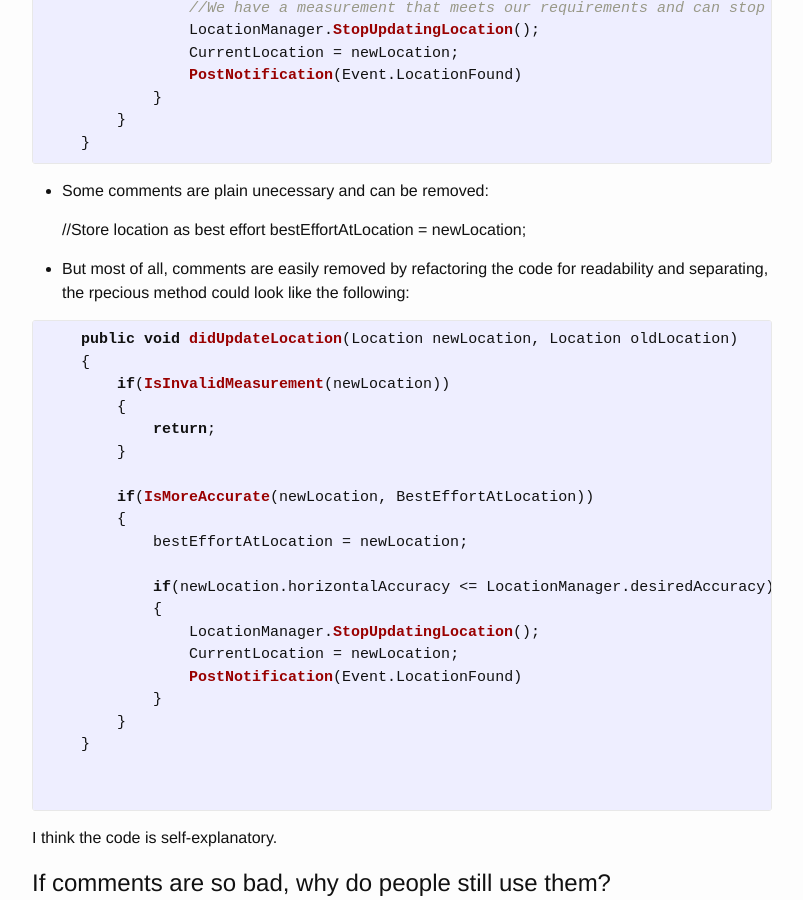
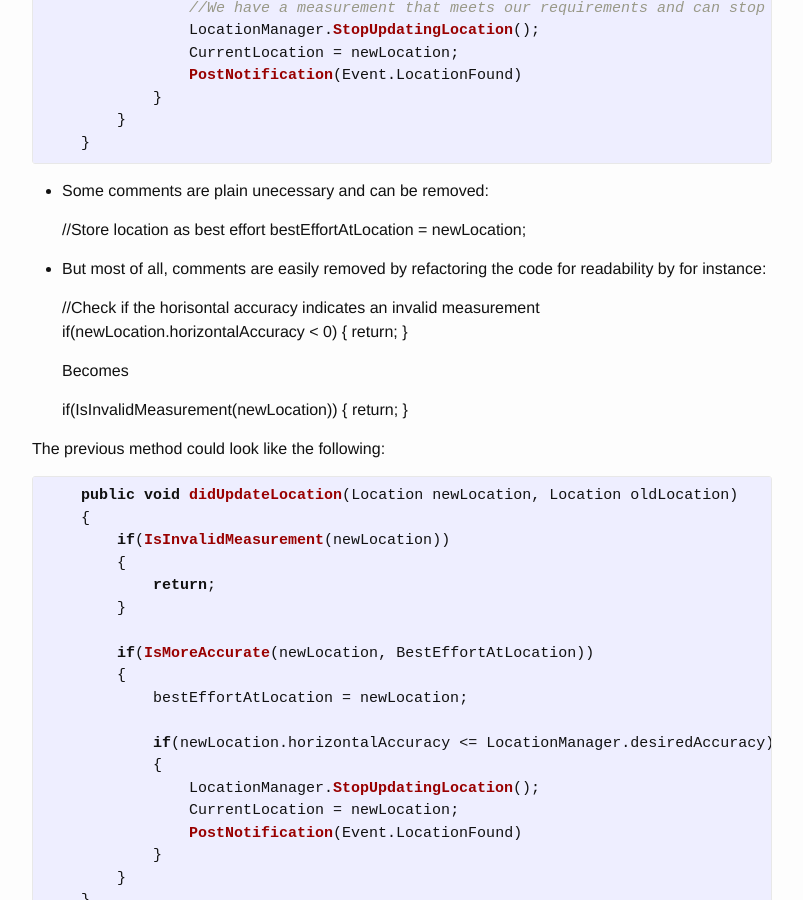
Before and after one commit to Oberheim/Oberheim.github.io, a Jekyll site: the page built from _posts/2015-08-05-are-you-still-commenting-your-code.markdown, in a window 1280 px wide and 900 px high, scrolled down 1732 px. Shown: the whole window, without its empty margins (238-1041 px from the left). Built offline with Jekyll 4.4.1, drawn with Linux system fonts in a browser that asks for light colours; comment, search, counter and statistics services are not loaded.

Commit message:
Update 2015-08-05-are-you-still-commenting-your-code.markdown

```diff
--- a/_posts/2015-08-05-are-you-still-commenting-your-code.markdown
+++ b/_posts/2015-08-05-are-you-still-commenting-your-code.markdown
@@ -74,7 +74,22 @@ I digged up some code I myself wrote a few years ago (it was actually written in
     //Store location as best effort
     bestEffortAtLocation = newLocation;
 
-- But most of all, comments are easily removed by refactoring the code for readability and separating, the rpecious method could look like the following:
+- But most of all, comments are easily removed by refactoring the code for readability by for instance:
+
+    //Check if the horisontal accuracy indicates an invalid measurement
+    if(newLocation.horizontalAccuracy < 0)
+    {
+        return;
+    }
+
+    Becomes
+
+    if(IsInvalidMeasurement(newLocation))
+    {
+        return;
+    }
+
+The previous method could look like the following:
 
 {% highlight c# %}
 
```
